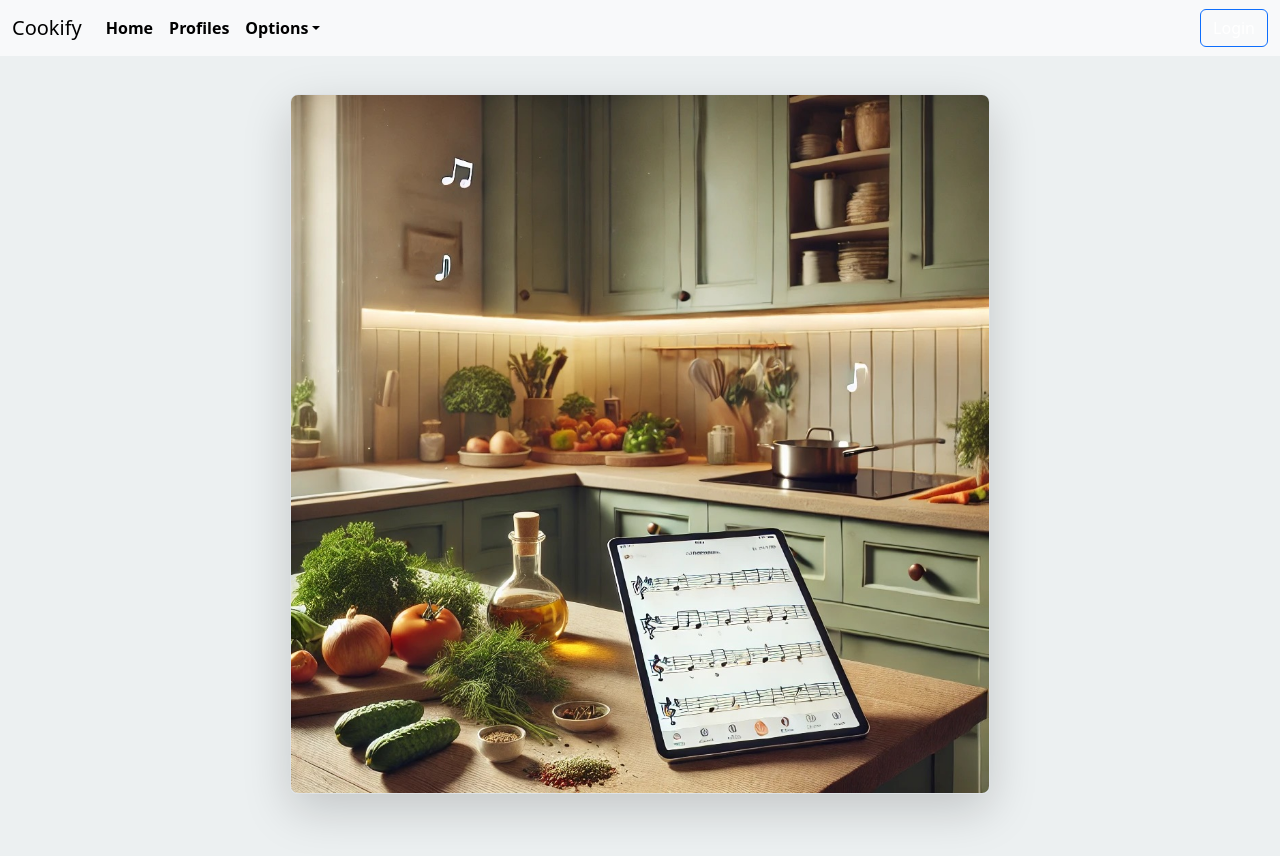
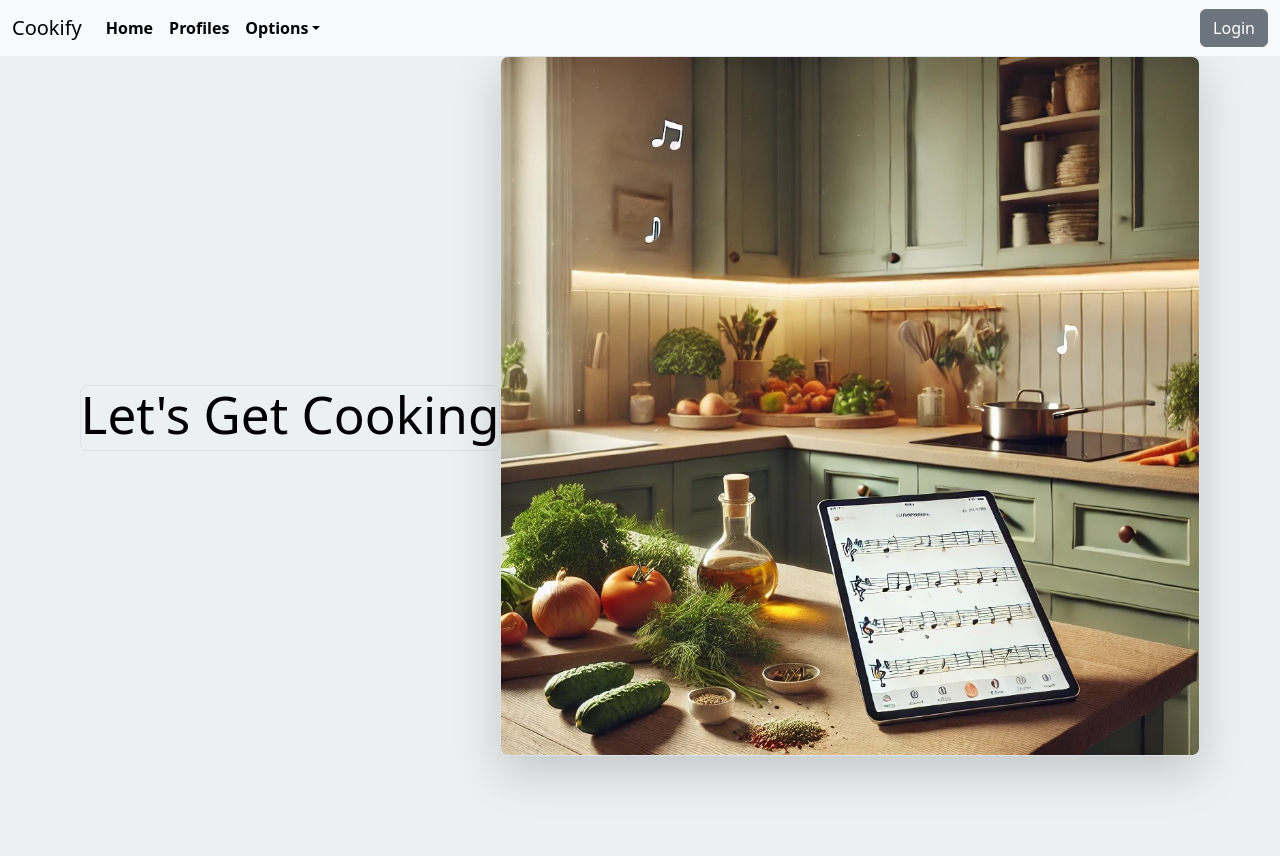
Before and after one commit to lattecoding/Cook-Me-Dinner, a React (Vite) app in the folder client/: page / in a window 1280 px wide. Built offline with nearby package versions, Linux system fonts and the light colour scheme.

Commit message:
Committs CSS button updates and viewport responsiveness

```diff
--- a/client/src/components/Navbar.tsx
+++ b/client/src/components/Navbar.tsx
@@ -95,7 +95,7 @@ const Navbar = () => {
         Spotify
       </button>
       <button
-        className="btn btn-outline-danger"
+        className="btn btn-outline-secondary"
         type="button"
         onClick={() => {
           auth.logout();
@@ -105,7 +105,7 @@ const Navbar = () => {
       </button>
     </>
   ) : (
-    <button className="btn btn-outline-primary">
+    <button className="btn btn-secondary">
       <Link to="/login" className="text-decoration-none text-white">
         Login
       </Link>
--- a/client/src/index.css
+++ b/client/src/index.css
@@ -62,7 +62,7 @@ main {
     color: black;
     width: 100%;
     min-height: 100vh;
-    display: flex;
+    display: flex-direction row;;
 }
 
 tr {
@@ -257,8 +257,13 @@ tbody tr:nth-child(odd) {
     display: grid;
     grid-template-columns: 250px 250px 250px;
     gap: 1.5rem; /* Space between cards */
-    padding: 1rem; /* Padding around the grid */
+    padding: 1rem;
+    justify-content: center;
+    align-content: center;
+    margin: 0 auto; /* Padding around the grid */
 }
+
+
 
 .recipe-card {
     background: #fff; /* Background color for cards */
@@ -304,3 +309,21 @@ tbody tr:nth-child(odd) {
         background-color: #f9f9f9;
     }
 }
+
+@media (max-width: 1200px) {
+    .recipe-results {
+        grid-template-columns: repeat(auto-fill, minmax(200px, 1fr)); /* Adjust column width on medium screens */
+    }
+}
+
+@media (max-width: 768px) {
+    .recipe-results {
+        grid-template-columns: repeat(auto-fill, minmax(150px, 1fr)); /* Adjust column width on small screens */
+    }
+}
+
+@media (max-width: 480px) {
+    .recipe-results {
+        grid-template-columns: 1fr; /* Stack the cards vertically on extra small screens */
+    }
+}
--- a/client/src/pages/Board.tsx
+++ b/client/src/pages/Board.tsx
@@ -53,7 +53,9 @@ const Board = () => {
     <>
       {!loginCheck ? (
         <div className="login-notice">
-
+         <div className="page-title border rounded-3">
+         <h1>Let's Get Cooking</h1>
+         </div>
           <img
             src="/landingpage.jpeg"
             className="img-fluid border rounded-3 shadow-lg mb-4"
--- a/client/src/pages/Login.tsx
+++ b/client/src/pages/Login.tsx
@@ -28,7 +28,6 @@ const Login = () => {
       Auth.login(data); // Ensure this passes the token properly
     } catch (err) {
       console.error("Failed to login", err);
-      alert("Incorrect Username or Password, Please Try Again"); // Alert for failed login
     }
   };
 
```
